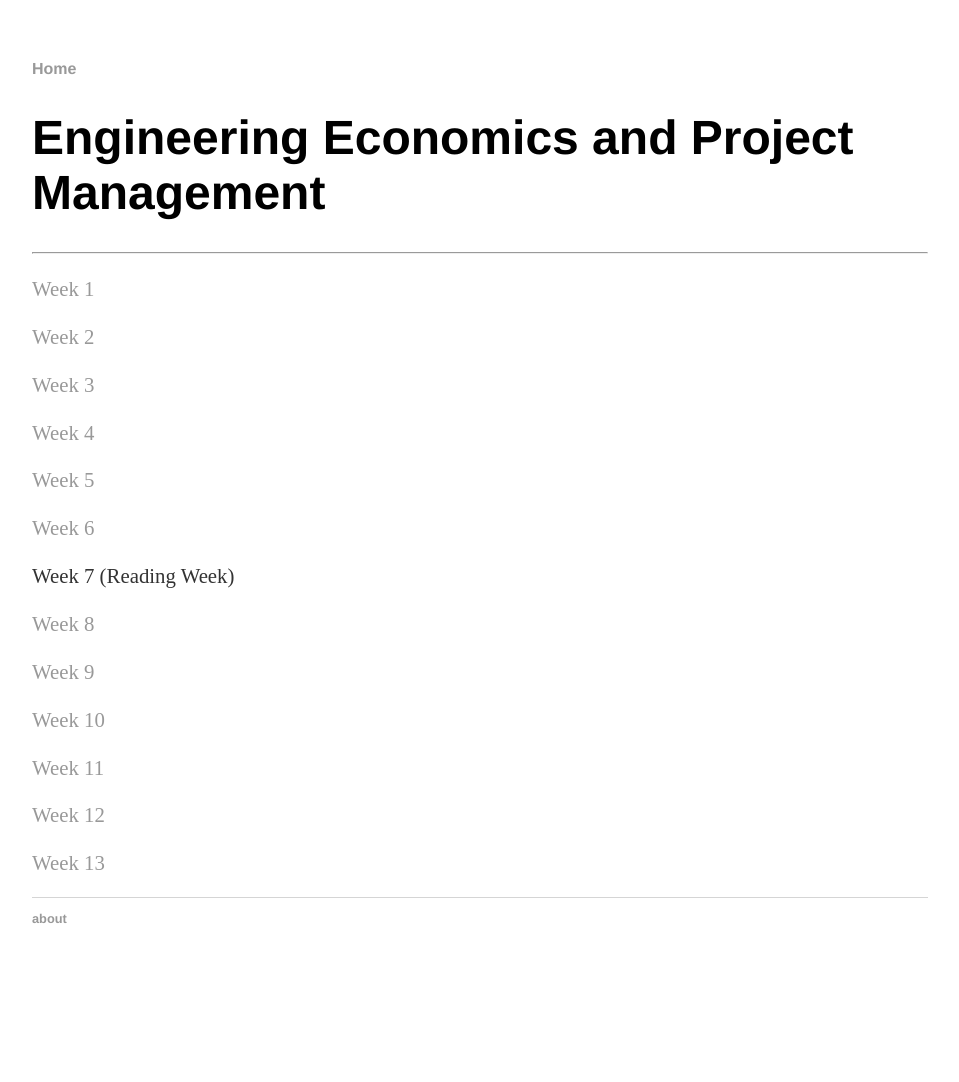
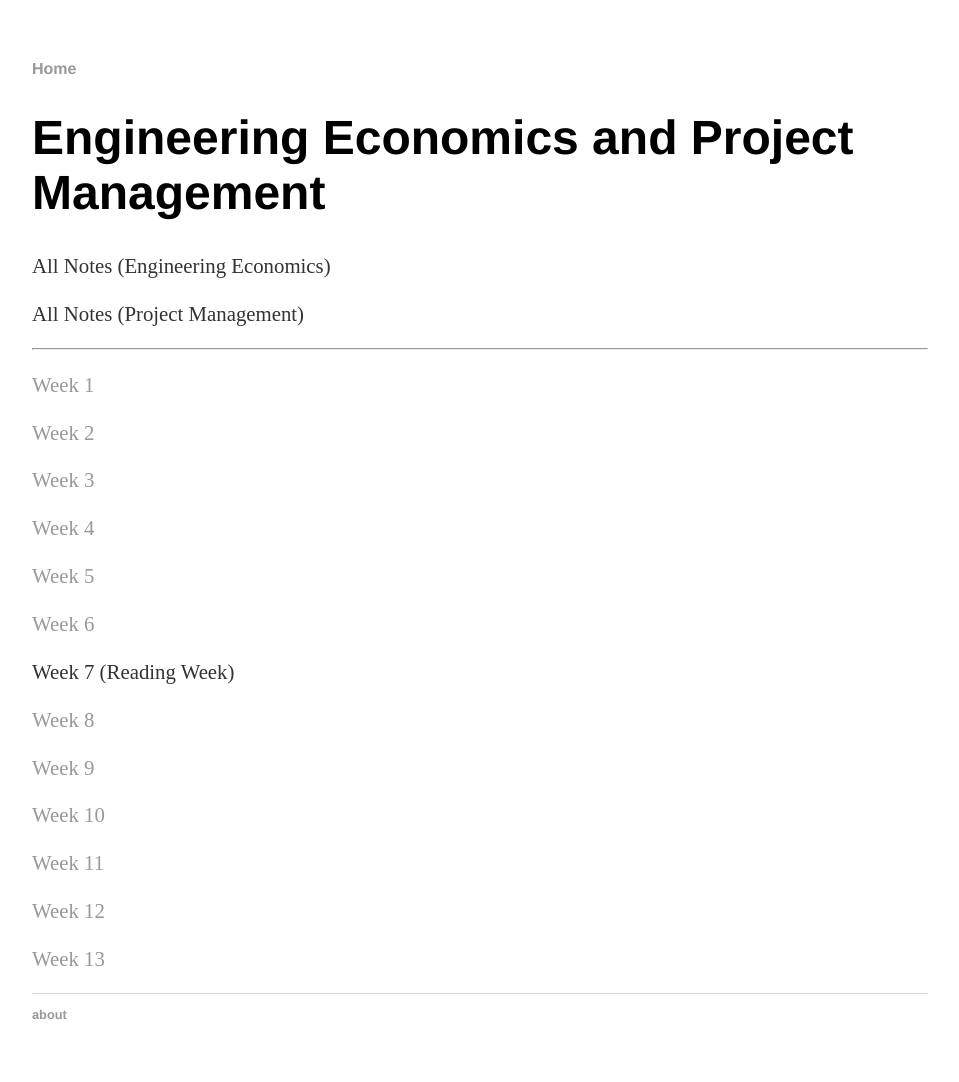
Before and after one commit to GenNotes/GenNotes.github.io, a Jekyll site: the page built from ENGI-3336/index.html, in a window 1280 px wide. Shown: the whole page, without its empty margins (160-1119 px from the left). Built offline with Jekyll 4.4.1, drawn with Linux system fonts in a browser that asks for light colours; before the commit the page ends 986 px from its top, so only the background shows below that; part of the change alters nothing that is shown.

Commit message:
Update index.html

```diff
--- a/ENGI-3336/index.html
+++ b/ENGI-3336/index.html
@@ -4,7 +4,8 @@ title: Engineering Economics and Project Management
 ---
 <div class="blurb">
   <h1> Engineering Economics and Project Management </h1>
-  <p><a href="Econ-All.pdf"></a></p>
+  <p><a href="Econ-All.pdf"></a>All Notes (Engineering Economics)</p>
+  <p><a href="PM-All.pdf"></a>All Notes (Project Management)</p>
   <hr>
   <p><a href="Econ-W1.pdf"> Week 1 </a></p>
   <p><a href="Econ-W2.pdf"> Week 2 </a></p>
@@ -13,11 +14,11 @@ title: Engineering Economics and Project Management
   <p><a href="Econ-W5.pdf"> Week 5 </a></p>
   <p><a href="Econ-W6.pdf"> Week 6 </a></p>
   <p> Week 7 (Reading Week) </p>
-  <p><a href="Econ-W8.pdf"> Week 8 </a></p>
-  <p><a href="Econ-W9.pdf"> Week 9 </a></p>
-  <p><a href="Econ-W10.pdf"> Week 10 </a></p>
-  <p><a href="Econ-W11.pdf"> Week 11 </a></p>
-  <p><a href="Econ-W12.pdf"> Week 12 </a></p>
-  <p><a href="Econ-W13.pdf"> Week 13 </a></p>
+  <p><a href="PM-W8.pdf"> Week 8 </a></p>
+  <p><a href="PM-W9.pdf"> Week 9 </a></p>
+  <p><a href="PM-W10.pdf"> Week 10 </a></p>
+  <p><a href="PM-W11.pdf"> Week 11 </a></p>
+  <p><a href="PM-W12.pdf"> Week 12 </a></p>
+  <p><a href="PM-W13.pdf"> Week 13 </a></p>
 
 </div><!-- /.blurb -->
```
